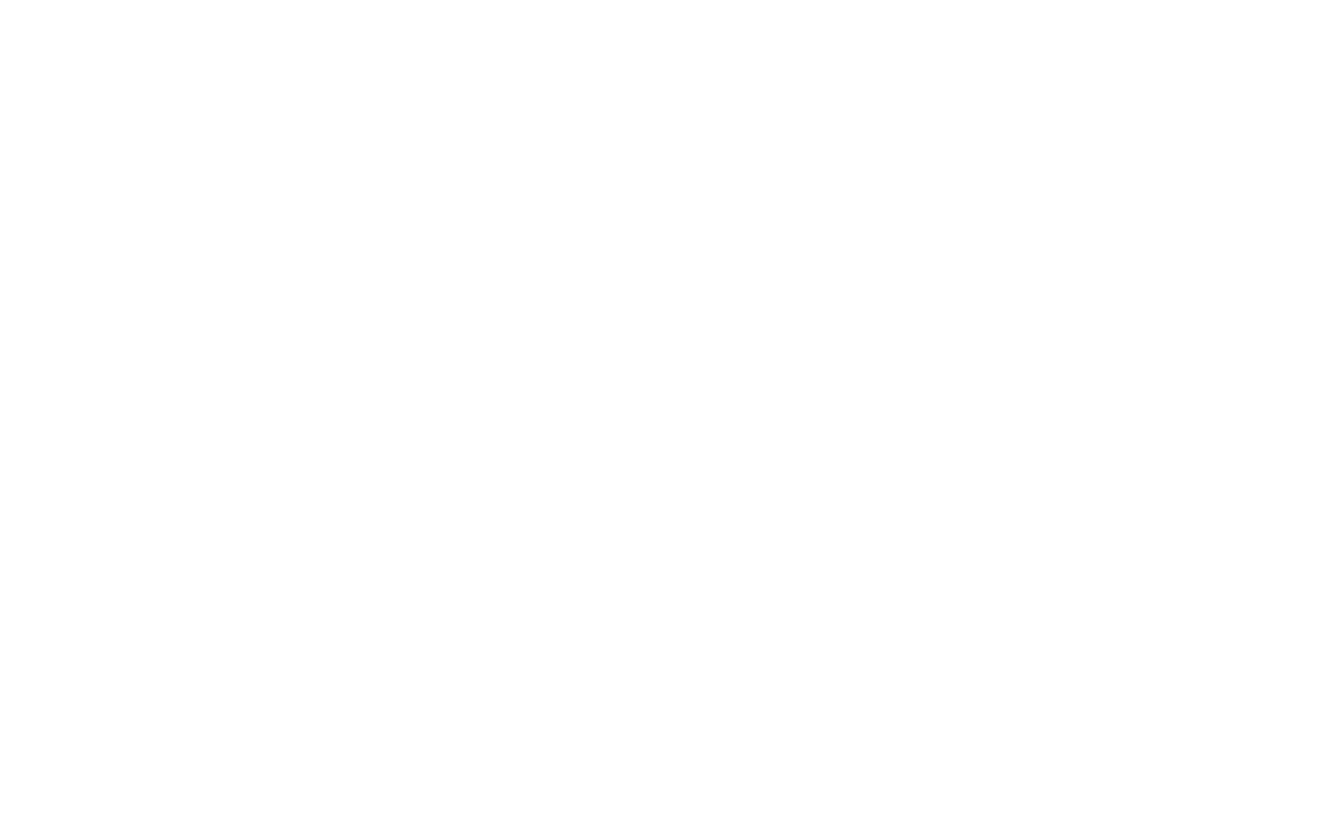
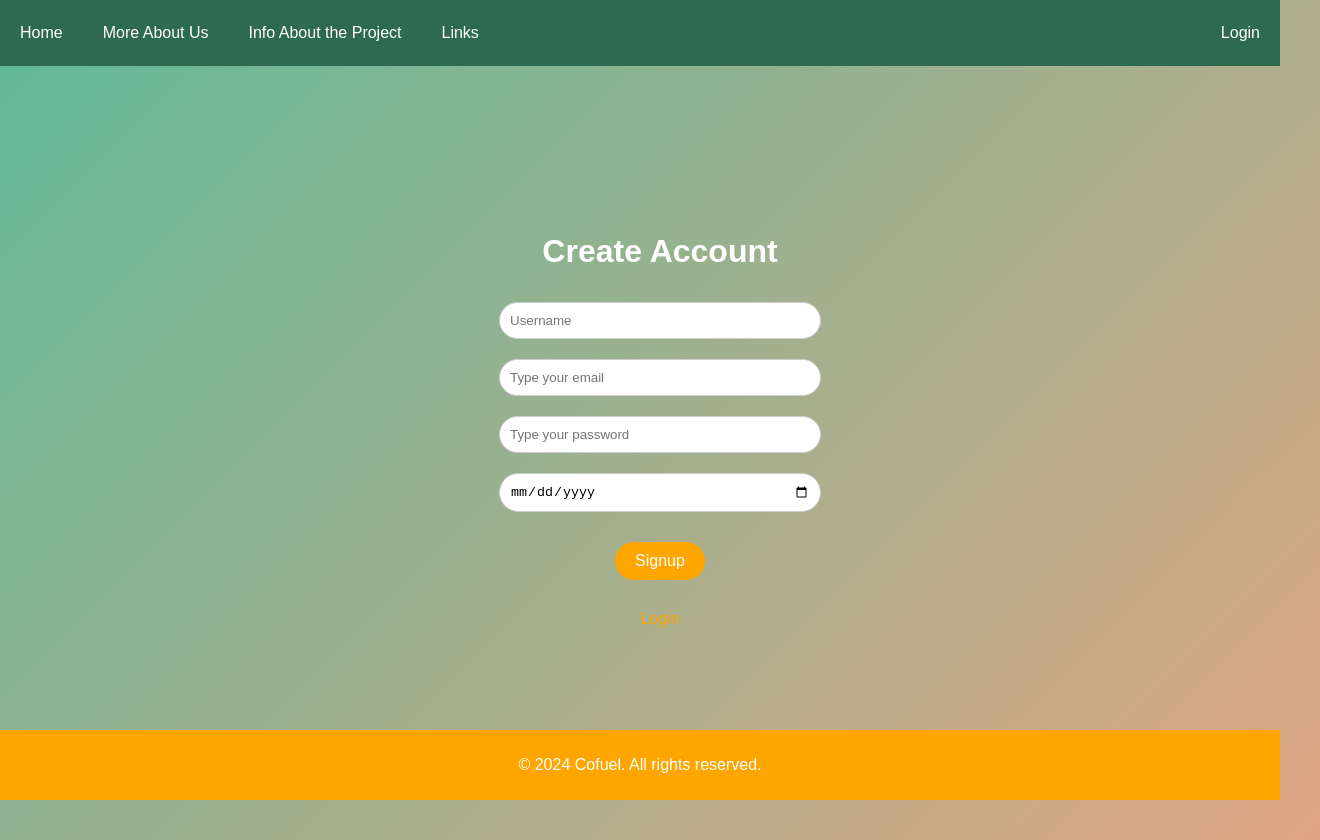
Before and after one commit to hugocis/CoFuel, a React (Create React App) app in the folder cofuel/: page /create-account in a window 1280 px wide. Before the commit this address had no page. Shown: the whole page, 1320 px wide, since content can reach past the window. Before the commit the page ends 800 px from the top, so only its background shows below. Built offline with nearby package versions, Linux system fonts and the light colour scheme.

Commit message:
Several changes, working on login and sign up

```diff
--- a/cofuel/package.json
+++ b/cofuel/package.json
@@ -10,7 +10,7 @@
     "react": "^18.3.1",
     "react-dom": "^18.3.1",
     "react-router-dom": "^6.23.1",
-    "react-scripts": "^3.0.1",
+    "react-scripts": "^5.0.1",
     "styled-components": "^6.1.11",
     "uuid": "^9.0.1",
     "web-vitals": "^2.1.4"
--- a/cofuel/src/App.css
+++ b/cofuel/src/App.css
@@ -23,6 +23,7 @@
   text-decoration: none;
   text-align: center;
   transition: background-color 0.3s ease;
+  border-radius: 15px; /* Bordes redondeados */
 }
 
 .nav-link:hover {
@@ -37,14 +38,12 @@
   align-items: center;
   text-align: center;
   width: 100%;
-  height: calc(100vh - 120px); /* Resta la altura del navbar y footer */
-  padding-top: 60px; /* Añadir espacio para el navbar */
-  padding-bottom: 60px; /* Añadir espacio para el footer */
   color: black; /* Asegurar que el texto sea visible */
 }
 
 .title {
   font-size: 2rem;
+  color: black; /* Asegurar que el título sea visible */
 }
 
 .title-green {
@@ -103,12 +102,13 @@
 
 .footer {
   width: 100%;
-  background-color: #2d6a4f; /* Verde oscuro */
+  background-color: #ffa500; /* Naranja */
   text-align: center;
   padding: 10px 0;
   position: fixed;
   bottom: 0;
   z-index: 1000;
+  color: white; /* Texto blanco */
 }
 
 .team {
--- a/cofuel/src/App.js
+++ b/cofuel/src/App.js
@@ -1,20 +1,27 @@
 import React from 'react';
 import { BrowserRouter as Router, Route, Routes } from 'react-router-dom';
 import Home from './pages/Home';
+import MoreAboutUs from './pages/MoreAboutUs';
+import InfoAboutProject from './pages/InfoAboutProject';
+import Links from './pages/Links';
 import Login from './pages/Login';
 import Signup from './pages/Signup';
-import InfoAboutProject from './pages/InfoAboutProject';
-import MoreAboutUs from './pages/MoreAboutUs';
+import CreateAccount from './pages/CreateAccount';
+import TestConnection from './pages/TestConnection'; // Importar la página de prueba
+import './App.css';
 
 function App() {
   return (
     <Router>
       <Routes>
         <Route path="/" element={<Home />} />
+        <Route path="/more-about-us" element={<MoreAboutUs />} />
+        <Route path="/info-about-project" element={<InfoAboutProject />} />
+        <Route path="/links" element={<Links />} />
         <Route path="/login" element={<Login />} />
         <Route path="/signup" element={<Signup />} />
-        <Route path="/info-about-project" element={<InfoAboutProject />} />
-        <Route path="/more-about-us" element={<MoreAboutUs />} />
+        <Route path="/create-account" element={<CreateAccount />} />
+        <Route path="/test-connection" element={<TestConnection />} /> {/* Añadir ruta */}
       </Routes>
     </Router>
   );
--- a/cofuel/src/pages/CreateAccount.js
+++ b/cofuel/src/pages/CreateAccount.js
@@ -1,15 +1,92 @@
-import React from 'react';
-import { Link } from 'react-router-dom';
+import React, { useState } from 'react';
+import { supabase } from '../supabaseClient';
+import { Container } from '../styles/GradientBackground';
 import '../App.css';
+import { v4 as uuidv4 } from 'uuid';
+import { Link } from 'react-router-dom'; // Asegúrate de importar Link
 
 const CreateAccount = () => {
+  const [email, setEmail] = useState('');
+  const [password, setPassword] = useState('');
+  const [username, setUsername] = useState('');
+  const [dateOfBirth, setDateOfBirth] = useState('');
+
+  const handleSignup = async (e) => {
+    e.preventDefault();
+    const id = uuidv4(); // Genera un ID único
+    const { error } = await supabase.auth.signUp({
+      email,
+      password,
+    });
+
+    if (error) {
+      alert('Error signing up: ' + error.message);
+    } else {
+      const { error: insertError } = await supabase
+        .from('users')
+        .insert([{ id, email, username, date_of_birth: dateOfBirth }]);
+
+      if (insertError) {
+        alert('Error inserting user: ' + insertError.message);
+      } else {
+        alert('Signup successful');
+        window.location.href = '/';
+      }
+    }
+  };
+
   return (
-    <div className="container">
-      <div className="header">COFUEL</div>
-      <div className="subheader">Where every trip counts</div>
-      <Link to="/signup" className="button">Create an account</Link>
-      <Link to="/login" className="link">Already have an account? Log in</Link>
-    </div>
+    <>
+      <nav className="navbar">
+        <Link to="/" className="nav-link">Home</Link>
+        <Link to="/more-about-us" className="nav-link">More About Us</Link>
+        <Link to="/info-about-project" className="nav-link">Info About the Project</Link>
+        <Link to="/links" className="nav-link">Links</Link>
+        <Link to="/login" className="nav-link" style={{ marginLeft: 'auto' }}>Login</Link>
+      </nav>
+      <Container className="container">
+        <h1>Create Account</h1>
+        <form onSubmit={handleSignup} className="form">
+          <input
+            type="text"
+            placeholder="Username"
+            value={username}
+            onChange={(e) => setUsername(e.target.value)}
+            className="input"
+            required
+          />
+          <input
+            type="email"
+            placeholder="Type your email"
+            value={email}
+            onChange={(e) => setEmail(e.target.value)}
+            className="input"
+            required
+          />
+          <input
+            type="password"
+            placeholder="Type your password"
+            value={password}
+            onChange={(e) => setPassword(e.target.value)}
+            className="input"
+            required
+          />
+          <input
+            type="date"
+            placeholder="Date of Birth"
+            value={dateOfBirth}
+            onChange={(e) => setDateOfBirth(e.target.value)}
+            className="input"
+            required
+          />
+          <button type="submit" className="button">Signup</button>
+        </form>
+        <Link to="/login" className="link">Login</Link>
+      </Container>
+      <footer className="footer">
+        <p>&copy; 2024 Cofuel. All rights reserved.</p>
+      </footer>
+    </>
   );
 };
 
--- a/cofuel/src/pages/Home.js
+++ b/cofuel/src/pages/Home.js
@@ -1,7 +1,6 @@
 import React from 'react';
 import { Link } from 'react-router-dom';
-import { Container } from '../styles/GradientBackground'; // Importa el componente Container
-import background from '../assets/background.png'; // Asegúrate de que la ruta sea correcta
+import { Container } from '../styles/GradientBackground';
 import '../App.css';
 
 const Home = () => {
@@ -12,12 +11,10 @@
         <Link to="/more-about-us" className="nav-link">More About Us</Link>
         <Link to="/info-about-project" className="nav-link">Info About the Project</Link>
         <Link to="/links" className="nav-link">Links</Link>
+        <Link to="/login" className="nav-link" style={{ marginLeft: 'auto' }}>Login</Link>
       </nav>
-      <Container>
-        <div className="title">
-          WHERE EVERY TRIP COUNTS <span className="title-green">COFUEL</span>
-        </div>
-        <img src={background} alt="Cofuel background" className="background" />
+      <Container className="container">
+        <h1 className="title">WHERE EVERY TRIP COUNTS <span className="title-green">COFUEL</span></h1>
         <Link to="/create-account" className="button">Join the revolution</Link>
       </Container>
       <footer className="footer">
--- a/cofuel/src/pages/InfoAboutProject.js
+++ b/cofuel/src/pages/InfoAboutProject.js
@@ -1,21 +1,26 @@
 import React from 'react';
+import { Link } from 'react-router-dom';
 import { Container } from '../styles/GradientBackground';
 import '../App.css';
 
 const InfoAboutProject = () => {
   return (
-    <Container>
-      <h1>Info About the Project</h1>
-      <p>
-        Nowadays, the population is growing more and more. At this point, these people need to get to certain points, either in their cities or in their villages. For this reason, industries build means of transport to interconnect places of interest: these means of transport go from public transport, such as buses or trains, to private transport such as planes or cars. As the population grows, this demand for transport is growing with it proportionally.
-      </p>
-      <p>
-        For this reason, there is a necessity to create a more conscious means of transport, that respects not only the environment but also assesses how humans have consequences in how they move throughout the world. We don’t want to reinvent the wheel, so we would be using carpooling ideas to deal with this problem. Carpooling is the sharing of car journeys so that more than one person travels in a car and prevents the need for others to have to drive to a location themselves.
-      </p>
-      <p>
-        As CoFuel, we want to deal with the management of daily trips. More precisely, how drivers and passengers can share a car to save money in a more open and equal way. To achieve this, as mentioned aforementioned, CoFuel will be using the carpooling idea for the integration of the trip’s idea, and Google APIs (related to maps), to provide the most optimal route for the driver to pick up the passengers, and the deviation it costs.
-      </p>
-    </Container>
+    <>
+      <nav className="navbar">
+        <Link to="/" className="nav-link">Home</Link>
+        <Link to="/more-about-us" className="nav-link">More About Us</Link>
+        <Link to="/info-about-project" className="nav-link">Info About the Project</Link>
+        <Link to="/links" className="nav-link">Links</Link>
+        <Link to="/login" className="nav-link" style={{ marginLeft: 'auto' }}>Login</Link>
+      </nav>
+      <Container className="container">
+        <h1>Info About the Project</h1>
+        <p>The CoFuel project aims to revolutionize carpooling by making every trip count. Our platform connects drivers and passengers, enabling them to share rides, reduce costs, and contribute to a greener environment. We believe in sustainable travel and community building, and our mission is to make carpooling a viable and popular choice for daily commutes and long-distance travel.</p>
+      </Container>
+      <footer className="footer">
+        <p>&copy; 2024 Cofuel. All rights reserved.</p>
+      </footer>
+    </>
   );
 };
 
--- a/cofuel/src/pages/Links.js
+++ b/cofuel/src/pages/Links.js
@@ -1,17 +1,27 @@
 import React from 'react';
+import { Link } from 'react-router-dom';
+import { Container } from '../styles/GradientBackground';
 import '../App.css';
 
 const Links = () => {
   return (
-    <div className="container">
-      <h2>Links</h2>
-      <p>
-        <a href="https://github.com/your-github-repo" target="_blank" rel="noopener noreferrer">GitHub</a>
-      </p>
-      <p>
-        <a href="https://vercel.com/your-vercel-project" target="_blank" rel="noopener noreferrer">Vercel</a>
-      </p>
-    </div>
+    <>
+      <nav className="navbar">
+        <Link to="/" className="nav-link">Home</Link>
+        <Link to="/more-about-us" className="nav-link">More About Us</Link>
+        <Link to="/info-about-project" className="nav-link">Info About the Project</Link>
+        <Link to="/links" className="nav-link">Links</Link>
+        <Link to="/login" className="nav-link" style={{ marginLeft: 'auto' }}>Login</Link>
+      </nav>
+      <Container className="container">
+        <h1>Links</h1>
+        <a href="https://vercel.com/hugocis-projects/co-fuel" target="_blank" rel="noopener noreferrer" className="link">Deployment on Vercel</a>
+        <a href="https://github.com/hugocis/CoFuel" target="_blank" rel="noopener noreferrer" className="link">GitHub Repository</a>
+      </Container>
+      <footer className="footer">
+        <p>&copy; 2024 Cofuel. All rights reserved.</p>
+      </footer>
+    </>
   );
 };
 
--- a/cofuel/src/pages/Login.js
+++ b/cofuel/src/pages/Login.js
@@ -2,6 +2,7 @@
 import { supabase } from '../supabaseClient';
 import { Container } from '../styles/GradientBackground';
 import '../App.css';
+import { Link } from 'react-router-dom';
 
 const Login = () => {
   const [email, setEmail] = useState('');
@@ -9,9 +10,13 @@
 
   const handleLogin = async (e) => {
     e.preventDefault();
-    const { error } = await supabase.auth.signIn({ email, password });
+    const { error } = await supabase.auth.signInWithPassword({
+      email,
+      password,
+    });
+
     if (error) {
-      alert('Error logging in');
+      alert('Error logging in: ' + error.message);
     } else {
       alert('Login successful');
       window.location.href = '/';
@@ -19,7 +24,15 @@
   };
 
   return (
-    <Container>
+    <>
+      <nav className="navbar">
+        <Link to="/" className="nav-link">Home</Link>
+        <Link to="/more-about-us" className="nav-link">More About Us</Link>
+        <Link to="/info-about-project" className="nav-link">Info About the Project</Link>
+        <Link to="/links" className="nav-link">Links</Link>
+        <Link to="/login" className="nav-link" style={{ marginLeft: 'auto' }}>Login</Link>
+      </nav>
+      <Container className="container">
         <h1>Login</h1>
         <form onSubmit={handleLogin} className="form">
           <input
@@ -38,8 +51,12 @@
           />
           <button type="submit" className="button">Login</button>
         </form>
-      <a href="/signup" className="link">Signup</a>
+        <Link to="/signup" className="link">Signup</Link>
       </Container>
+      <footer className="footer">
+        <p>&copy; 2024 Cofuel. All rights reserved.</p>
+      </footer>
+    </>
   );
 };
 
--- a/cofuel/src/pages/MoreAboutUs.js
+++ b/cofuel/src/pages/MoreAboutUs.js
@@ -1,34 +1,42 @@
 import React from 'react';
+import { Link } from 'react-router-dom';
 import { Container } from '../styles/GradientBackground';
 import '../App.css';
 
 const MoreAboutUs = () => {
   return (
-    <Container>
+    <>
+      <nav className="navbar">
+        <Link to="/" className="nav-link">Home</Link>
+        <Link to="/more-about-us" className="nav-link">More About Us</Link>
+        <Link to="/info-about-project" className="nav-link">Info About the Project</Link>
+        <Link to="/links" className="nav-link">Links</Link>
+        <Link to="/login" className="nav-link" style={{ marginLeft: 'auto' }}>Login</Link>
+      </nav>
+      <Container className="container">
         <h1>More About Us</h1>
         <div className="team">
           <div className="team-member">
-          <div className="member-photo" id="hugo-photo"></div>
-          <p>Hugo Cisneros</p>
+            <h2>Hugo Cisneros</h2>
           </div>
           <div className="team-member">
-          <div className="member-photo" id="javier-photo"></div>
-          <p>Javier de Santos</p>
+            <h2>Javier de Santos</h2>
           </div>
           <div className="team-member">
-          <div className="member-photo" id="alicia-photo"></div>
-          <p>Alicia García</p>
+            <h2>Alicia García</h2>
           </div>
           <div className="team-member">
-          <div className="member-photo" id="estelle-photo"></div>
-          <p>Estelle Pamen</p>
+            <h2>Estelle Pamen</h2>
           </div>
           <div className="team-member">
-          <div className="member-photo" id="fernando-photo"></div>
-          <p>Fernando Teba</p>
+            <h2>Fernando Teba</h2>
           </div>
         </div>
       </Container>
+      <footer className="footer">
+        <p>&copy; 2024 Cofuel. All rights reserved.</p>
+      </footer>
+    </>
   );
 };
 
--- a/cofuel/src/pages/Signup.js
+++ b/cofuel/src/pages/Signup.js
@@ -3,6 +3,7 @@
 import { Container } from '../styles/GradientBackground';
 import '../App.css';
 import { v4 as uuidv4 } from 'uuid';
+import { Link } from 'react-router-dom';
 
 const Signup = () => {
   const [email, setEmail] = useState('');
@@ -22,7 +23,7 @@
       alert('Error signing up: ' + error.message);
     } else {
       const { error: insertError } = await supabase
-        .from('users')
+        .from('user')
         .insert([{ id, email, username, date_of_birth: dateOfBirth }]);
 
       if (insertError) {
@@ -35,7 +36,15 @@
   };
 
   return (
-    <Container>
+    <>
+      <nav className="navbar">
+        <Link to="/" className="nav-link">Home</Link>
+        <Link to="/more-about-us" className="nav-link">More About Us</Link>
+        <Link to="/info-about-project" className="nav-link">Info About the Project</Link>
+        <Link to="/links" className="nav-link">Links</Link>
+        <Link to="/login" className="nav-link" style={{ marginLeft: 'auto' }}>Login</Link>
+      </nav>
+      <Container className="container">
         <h1>Signup</h1>
         <form onSubmit={handleSignup} className="form">
           <input
@@ -72,8 +81,12 @@
           />
           <button type="submit" className="button">Signup</button>
         </form>
-      <a href="/login" className="link">Login</a>
+        <Link to="/login" className="link">Login</Link>
       </Container>
+      <footer className="footer">
+        <p>&copy; 2024 Cofuel. All rights reserved.</p>
+      </footer>
+    </>
   );
 };
 
--- /dev/null
+++ b/cofuel/src/pages/TestConnection.js
@@ -0,0 +1,30 @@
+import React, { useState } from 'react';
+import { supabase } from '../supabaseClient';
+
+const TestConnection = () => {
+  const [data, setData] = useState(null);
+  const [error, setError] = useState(null);
+
+  const testConnection = async () => {
+    const { data, error } = await supabase
+      .from('user')
+      .select();
+
+    if (error) {
+      setError(error.message);
+    } else {
+      setData(data);
+    }
+  };
+
+  return (
+    <div style={{ padding: '20px' }}>
+      <h1>Test Connection</h1>
+      <button onClick={testConnection}>Test Connection</button>
+      {error && <p style={{ color: 'red' }}>Error: {error}</p>}
+      {data && <pre>{JSON.stringify(data, null, 2)}</pre>}
+    </div>
+  );
+};
+
+export default TestConnection;
```
Also changed, not shown: 1 other file (tests, documents, lock files or other folders). Lines whose indentation alone changed are shown as unchanged.
